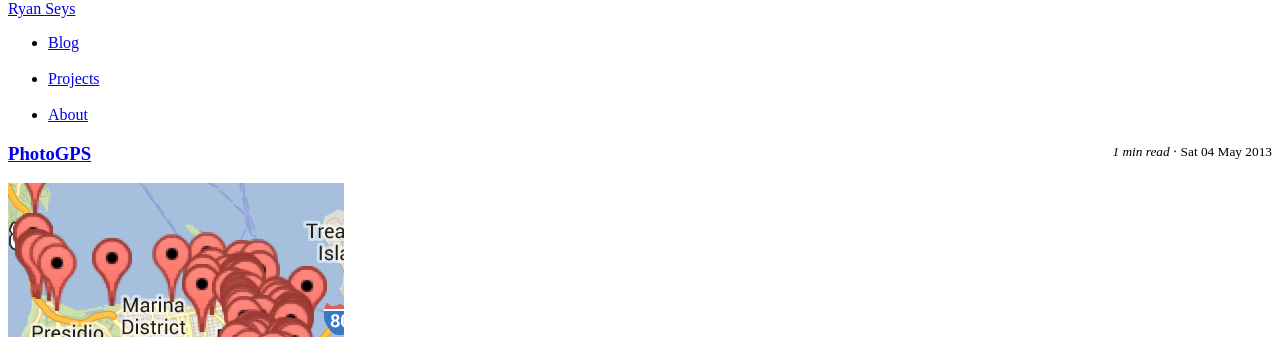
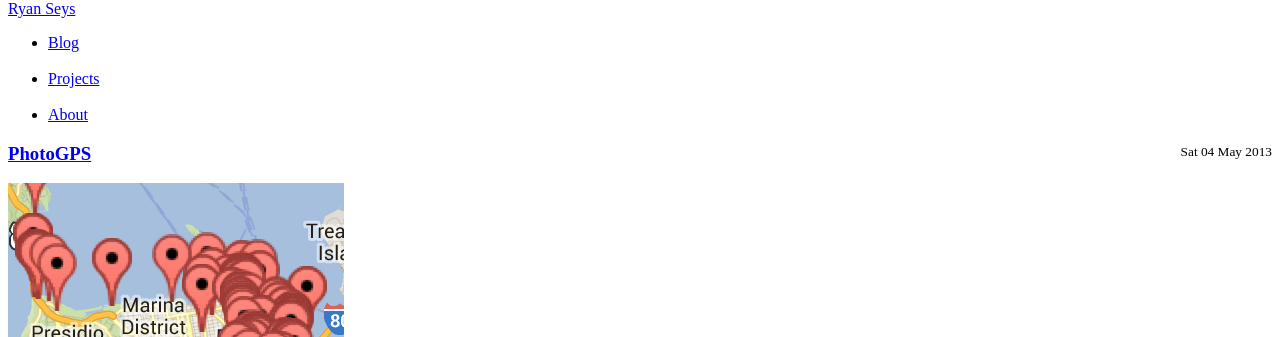
Before and after one commit to tl-dr/ryanseys.com, a Jekyll site: the page built from _posts/2013-05-04-photogps.md, in a window 1280 px wide. Shown: the part 208-545 px from the top of the page. Built offline with Jekyll 4.4.1, drawn with Linux system fonts in a browser that asks for light colours; some web fonts are replaced; Markdown is read by kramdown in place of the engine named in the settings.

Commit message:
Remove more reading time

```diff
--- a/_layouts/project.html
+++ b/_layouts/project.html
@@ -2,10 +2,7 @@
 layout: default
 root: true
 ---
-
-{% capture time %}{{ content | reading_time }}{% endcapture %}
-
-<small style="float:right; margin-top:1px;"><i>{{ time }}</i> &sdot; {{ page.date | date:'%a %d %b %Y' }}</small>
+<small style="float:right; margin-top:1px;">{{ page.date | date:'%a %d %b %Y' }}</small>
 <a href="{{ page.url }}">
   <h3>{{ page.title }}</h3>
 </a>
--- a/projects/index.html
+++ b/projects/index.html
@@ -10,9 +10,8 @@
 <div id="projects">
   {% assign projects = site.categories.projects %}
   {% for post in projects %}
-    {% capture time %}{{ post.content | reading_time }}{% endcapture %}
     {% capture footer %}{{ post.content | split:"<!-- start_footer -->" | last }}{% endcapture %}
-    <small class='timeanddate'><i>{{ time }}</i> &sdot; {{ post.date | date:'%a %d %b %Y' }}</small>
+    <small class='timeanddate'>{{ post.date | date:'%a %d %b %Y' }}</small>
     <a href="{{ post.url }}">
       <h3>{{ post.title }}</h3>
     </a>
```
